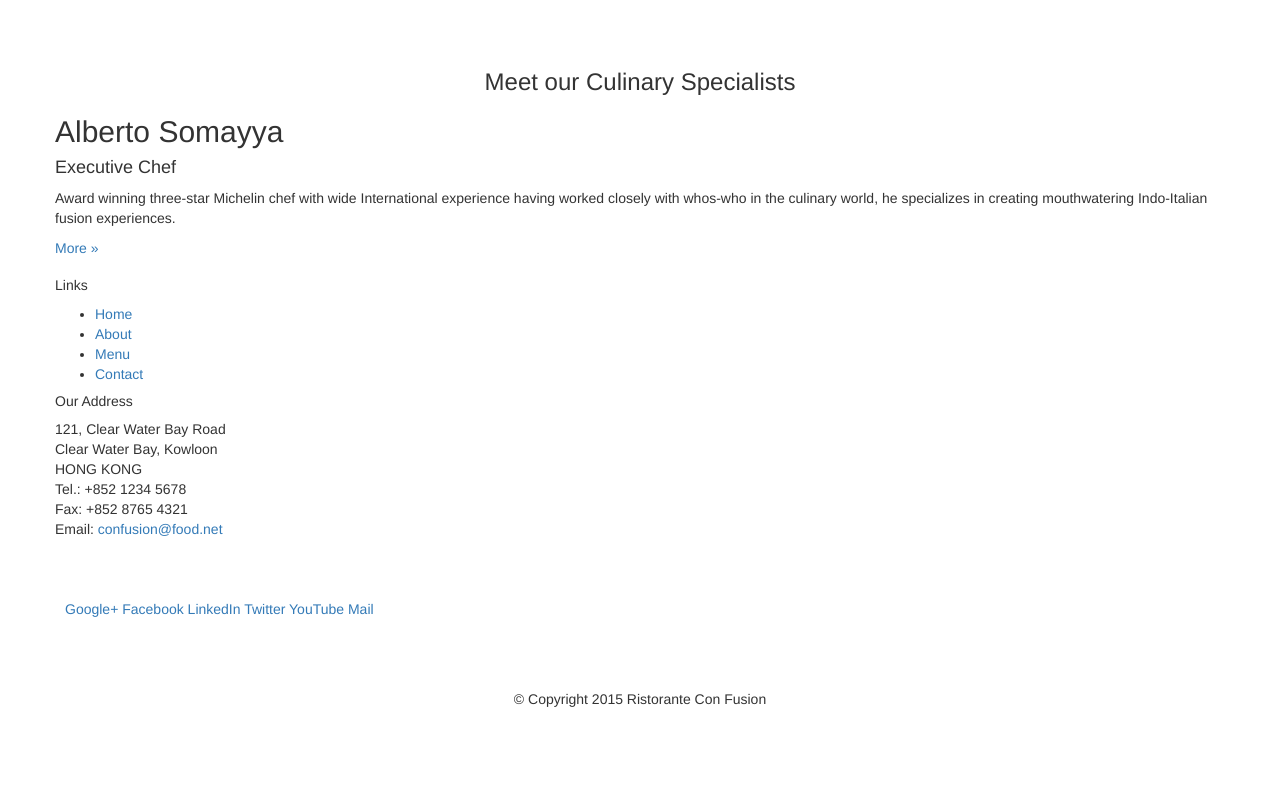
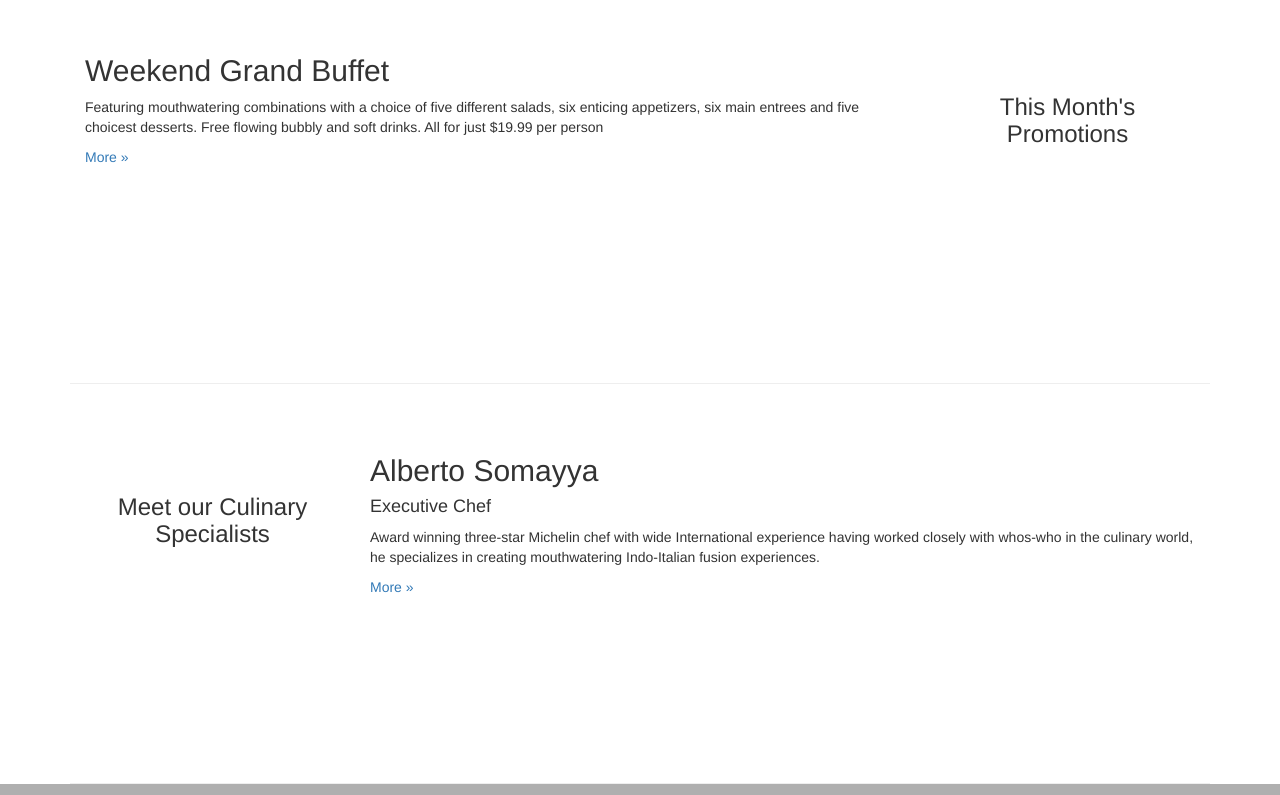
Before and after one commit to dhoyosm/simple-bootstrap-project, a plain HTML site: page index.html in a window 1280 px wide. Shown: the part 825-1620 px from the top of the page. Before the commit the page ends 1544 px from the top, so only its background shows below. Drawn offline with nearby package versions, Linux system fonts and the light colour scheme.

Commit message:
Updates styles

```diff
--- /dev/null
+++ b/css/mystyles.css
@@ -0,0 +1,30 @@
+.row-header {
+    margin: 0px auto;
+    padding: 0px auto;
+}
+
+.row-content {
+    margin: 0px auto;
+    padding: 50px 0px 50px 0px;
+    border-bottom: 1px ridge;
+    min-height: 400px;
+}
+
+.row-footer {
+    background-color: #AfAfAf;
+    margin: 0px auto;
+    padding: 20px 0px 20px 0px;
+}
+
+.jumbotron {
+    padding: 70px 30px 70px 30px;
+    margin: 0px auto;
+    background: #7986CB;
+    color: floralwhite;
+}
+
+address {
+    font-size: 80%;
+    margin: 0px;
+    color: #0f0f0f;
+}
--- a/index.html
+++ b/index.html
@@ -5,10 +5,12 @@
     <meta charset="utf-8">
     <meta http-equiv="X-UA-Compatible" content="IE=edge">
     <meta name="viewport" content="width=device-width, initial-scale=1">
+    <meta name="author" content="Daniel Hoyos">
     <title>Ristorante Con Fusion</title>
     <!-- Bootstrap -->
     <link href="css/bootstrap.min.css" rel="stylesheet">
     <link href="css/bootstrap-theme.min.css" rel="stylesheet">
+    <link href="css/mystyles.css" rel="stylesheet">
     <!-- HTML5 shim and Respond.js for IE8 support of HTML5 elements and media queries -->
     <!-- WARNING: Respond.js doesn't work if you view the page via file:// -->
     <!--[if lt IE 9]>
@@ -21,46 +23,46 @@
     <header class="jumbotron">
         <!-- Main component for a primary marketing message or call to action -->
         <div class="container">
-            <div  class="row">
-                <div>
+            <div class="row row-header">
+                <div class="col-xs-12 col-sm-8">
                     <h1>Ristorante con Fusion</h1>
                     <p style="padding:40px;"></p>
                     <p>We take inspiration from the World's best cuisines, and create a unique fusion experience. Our lipsmacking creations will tickle your culinary senses!</p>
                 </div>
-                <div>
+                <div class="col-xs-12 col-sm-4">
                 </div>
             </div>
         </div>
     </header>
     <div class="container">
-        <div class="row">
-            <div>
+        <div class="row row-content">
+            <div class="col-xs-12 col-sm-3">
                 <p style="padding:20px;"></p>
                 <h3 align=center>Our Lipsmacking Culinary Creations</h3>
             </div>
-            <div>
+            <div class="col-xs-12 col-sm-9">
                 <h2>Uthappizza</h2>
                 <p>A unique combination of Indian Uthappam (pancake) and Italian pizza, topped with Cerignola olives, ripe vine cherry tomatoes, Vidalia onion, Guntur chillies and Buffalo Paneer.</p>
                 <p><a href="#">More &raquo;</a></p>
             </div>
         </div>
-        <div class="row">
-            <div>
+        <div class="row row-content">
+            <div class="col-xs-12 col-sm-3 col-sm-push-9">
                 <p style="padding:20px;"></p>
                 <h3 align=center>This Month's Promotions</h3>
             </div>
-            <div>
+            <div class="col-xs-12 col-sm-9 col-sm-pull-3">
                 <h2>Weekend Grand Buffet</h2>
                 <p>Featuring mouthwatering combinations with a choice of five different salads, six enticing appetizers, six main entrees and five choicest desserts. Free flowing bubbly and soft drinks. All for just $19.99 per person </p>
                 <p><a href="#">More &raquo;</a></p>
             </div>
         </div>
-        <div class="row">
-            <div>
+        <div class="row row-content">
+            <div class="col-xs-12 col-sm-3">
                 <p style="padding:20px;"></p>
                 <h3 align=center>Meet our Culinary Specialists</h3>
             </div>
-            <div>
+            <div class="col-xs-12 col-sm-9">
                 <h2>Alberto Somayya</h2>
                 <h4>Executive Chef</h4>
                 <p>Award winning three-star Michelin chef with wide International experience having worked closely with whos-who in the culinary world, he specializes in creating mouthwatering Indo-Italian fusion experiences. </p>
@@ -68,19 +70,19 @@
             </div>
         </div>
     </div>
-    <footer>
+    <footer class="row-footer">
         <div class="container">
             <div class="row">
-                <div>
+                <div class="col-xs-6 col-sm-3">
                     <h5>Links</h5>
-                    <ul>
+                    <ul class="list-unstyled">
                         <li><a href="#">Home</a></li>
                         <li><a href="#">About</a></li>
                         <li><a href="#">Menu</a></li>
                         <li><a href="#">Contact</a></li>
                     </ul>
                 </div>
-                <div>
+                <div class="col-xs-6 col-sm-5">
                     <h5>Our Address</h5>
                     <address>
                         121, Clear Water Bay Road
@@ -91,7 +93,7 @@
                         <br> Email: <a href="mailto:confusion@food.net">confusion@food.net</a>
                     </address>
                 </div>
-                <div>
+                <div class="col-xs-6 col-sm-4">
                     <div style="padding: 40px 10px;">
                         <a href="http://google.com/+">Google+</a>
                         <a href="http://www.facebook.com/profile.php?id=">Facebook</a>
@@ -101,7 +103,7 @@
                         <a href="mailto:">Mail</a>
                     </div>
                 </div>
-                <div>
+                <div class="col-xs-12">
                     <p style="padding:10px;"></p>
                     <p align=center>© Copyright 2015 Ristorante Con Fusion</p>
                 </div>
```
